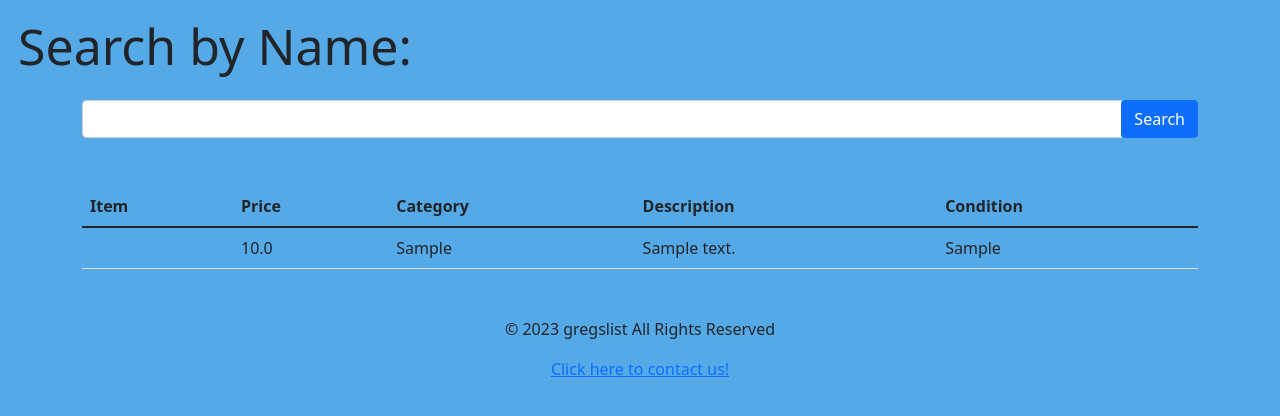
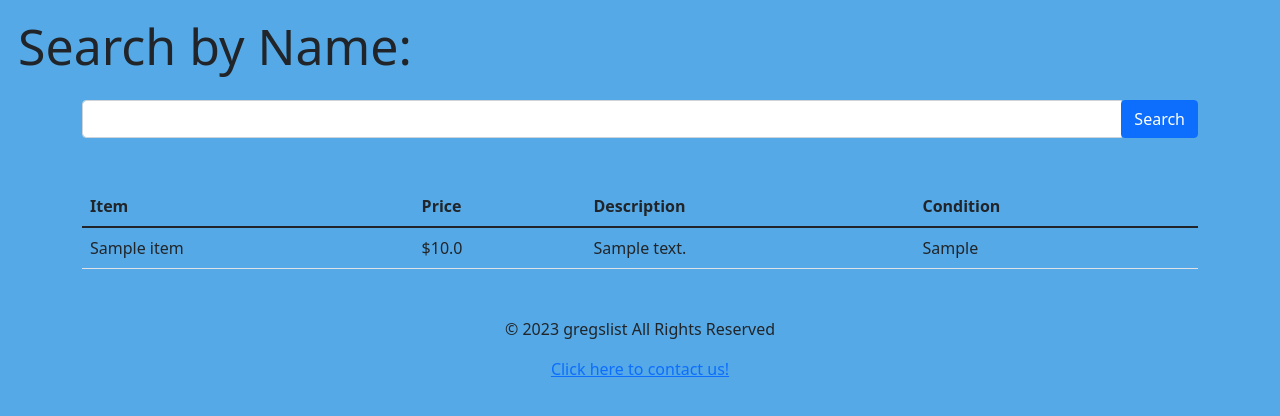
Before and after one commit to ajwild320/Project-Gregslist, a Flask app: template templates/search.html in a window 1280 px wide. Shown: the part 216-632 px from the top of the page. Run offline with Flask 3, Linux system fonts and the light colour scheme; the template is opened without the code that fills it: values that come from a table or form of the project are taken from there, others are empty; tables that the repository leaves empty hold one stand-in row (values such as "Sample post").

Commit message:
search function refined

```diff
--- a/item_schema.sql
+++ b/item_schema.sql
@@ -1,5 +1,5 @@
 CREATE TABLE item(
-    username INT NOT NULL,
+    username VARCHAR(255) NOT NULL,
     item_id SERIAL NOT NULL,
     item_name VARCHAR(255) NOT NULL,
     price FLOAT NOT NULL,
--- a/templates/search.html
+++ b/templates/search.html
@@ -20,23 +20,21 @@
     </form>
 
     {% if search_query != '' %}
-    {% if items|length != 0 %}
+    {% if item|length != 0 %}
     <table class="table">
     <thead>
         <tr>
         <th>Item</th>
         <th>Price</th>
-        <th>Category</th>
         <th>Description</th>
         <th>Condition</th>
         </tr>
     </thead>
     <tbody>
-        {% for item in items %}
+        {% for item in item %}
         <tr>
-            <td><a href="/items/{{ item.item_id }}">{{ item.name }}</a></td>
-            <td>{{ item.price }}</td>
-            <td>{{ item.category }}</td>
+            <td><a href="/items/{{ item.item_id }}"></a>{{ item.item_name }}</a></td>
+            <td>${{ item.price }}</td>
             <td>{{ item.description }}</td>
             <td>{{ item.condition }}</td>
         </tr>
--- a/templates/single_item.html
+++ b/templates/single_item.html
@@ -9,6 +9,7 @@
 {% endblock %}
 
 {% block body %}
+    <h1 style="margin-left: -4rem; padding-top: 1rem; padding-bottom: 1rem; font-size: 50px;">Seller: {{ username }}</h1>
     <h1 style="margin-left: -4rem; padding-top: 1rem; padding-bottom: 1rem; font-size: 50px;">Name: {{ item_name }}</h1>
     <h1 style="margin-left: -4rem; padding-top: 1rem; padding-bottom: 1rem; font-size: 30px;">Price: {{ price }}</h1>
     <h1 style="margin-left: -4rem; padding-top: 1rem; padding-bottom: 1rem; font-size: 30px;">Description: {{ description }}</h1>
```
